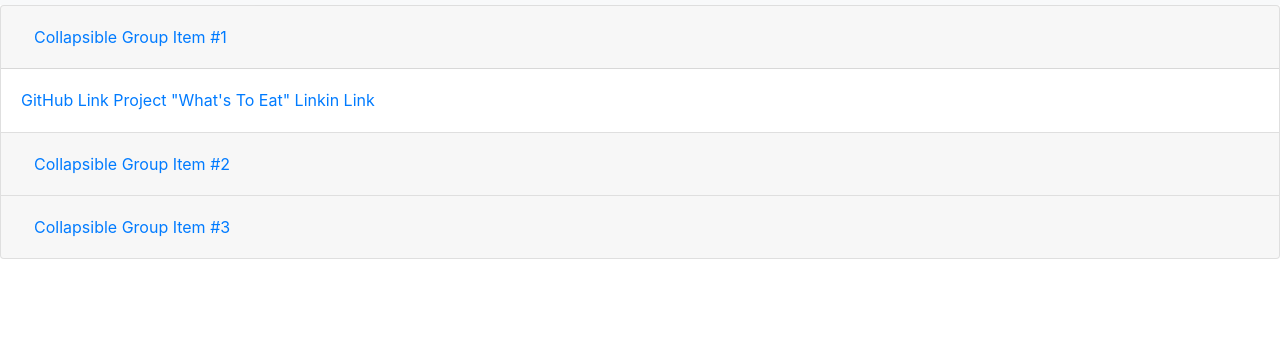
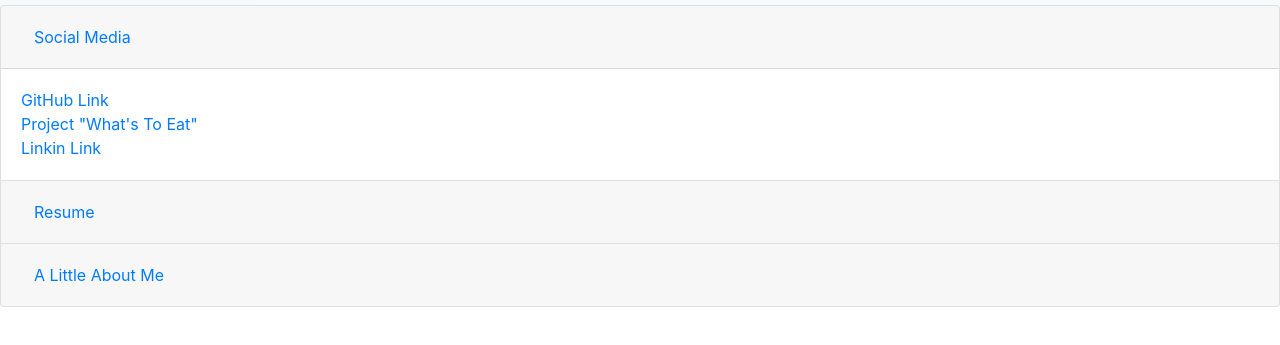
Before and after one commit to dagreatcode/VincentKendrick-Portfolio-, a plain HTML site: page resume.html in a window 1280 px wide. Shown: the part 51-396 px from the top of the page. Drawn offline with nearby package versions, Linux system fonts and the light colour scheme.

Commit message:
refreshed html

```diff
--- a/resume.html
+++ b/resume.html
@@ -57,7 +57,7 @@
               aria-expanded="true"
               aria-controls="collapseOne"
             >
-              Collapsible Group Item #1
+              Social Media
             </button>
           </h2>
         </div>
@@ -69,9 +69,15 @@
           data-parent="#accordionExample"
         >
           <div class="card-body">
-            <a href="https://github.com/dagreatcode">GitHub Link</a>
-            <a href="url">Project "What's To Eat"</a>
-            <a href="https://www.linkedin.com/in/vincent-kendrick-baab171b2/">Linkin Link</a>
+            <div>
+              <a href="https://github.com/dagreatcode">GitHub Link</a>
+            </div>
+            <div>
+              <a href="https://awebb8.github.io/project-1/">Project "What's To Eat"</a>
+            </div>
+            <div>
+              <a href="https://www.linkedin.com/in/vincent-kendrick-baab171b2/">Linkin Link</a>
+            </div>
           </div>
         </div>
       </div>
@@ -86,7 +92,7 @@
               aria-expanded="false"
               aria-controls="collapseTwo"
             >
-              Collapsible Group Item #2
+              Resume
             </button>
           </h2>
         </div>
@@ -141,7 +147,7 @@
               aria-expanded="false"
               aria-controls="collapseThree"
             >
-              Collapsible Group Item #3
+              A Little About Me
             </button>
           </h2>
         </div>
```
